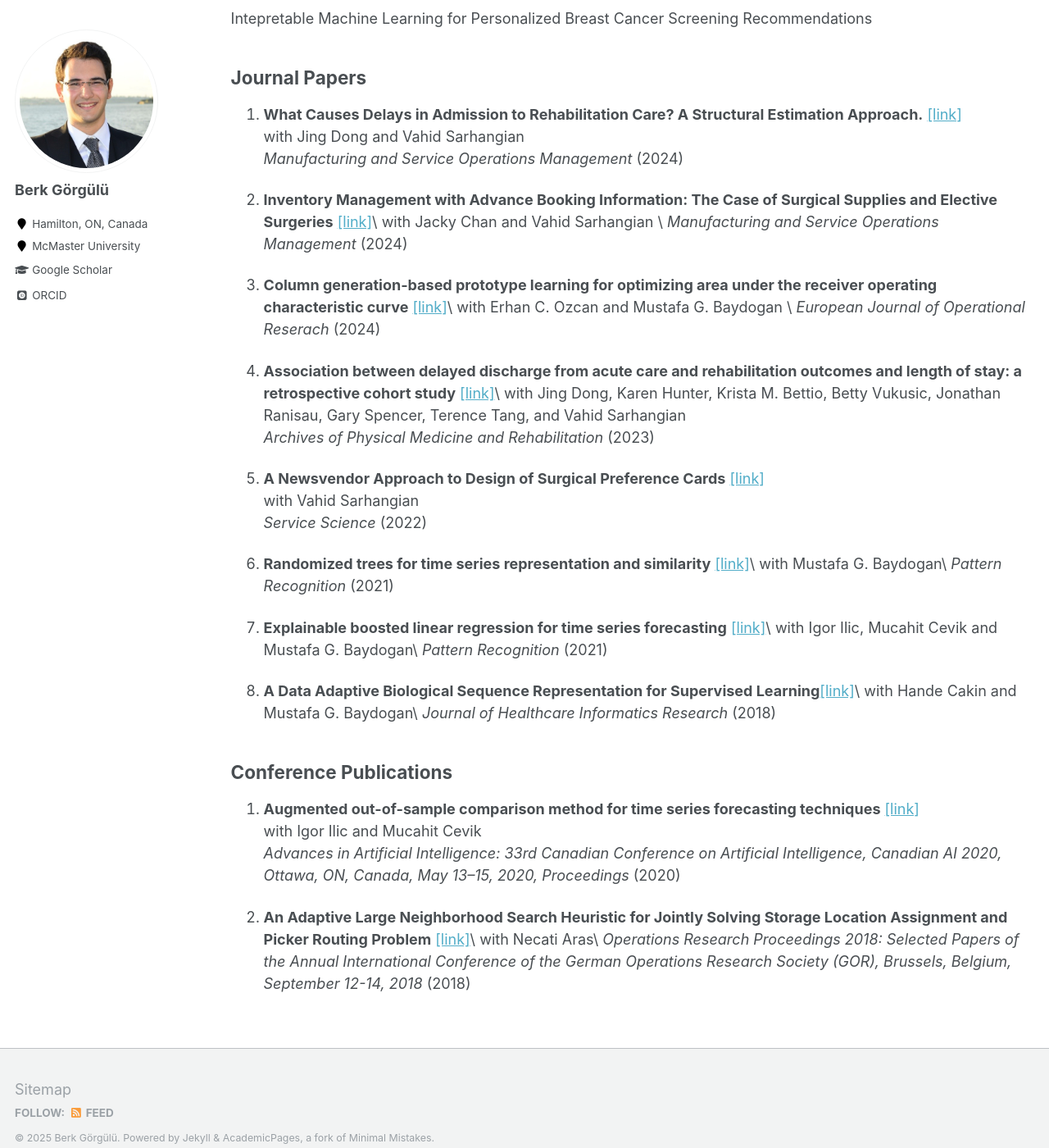
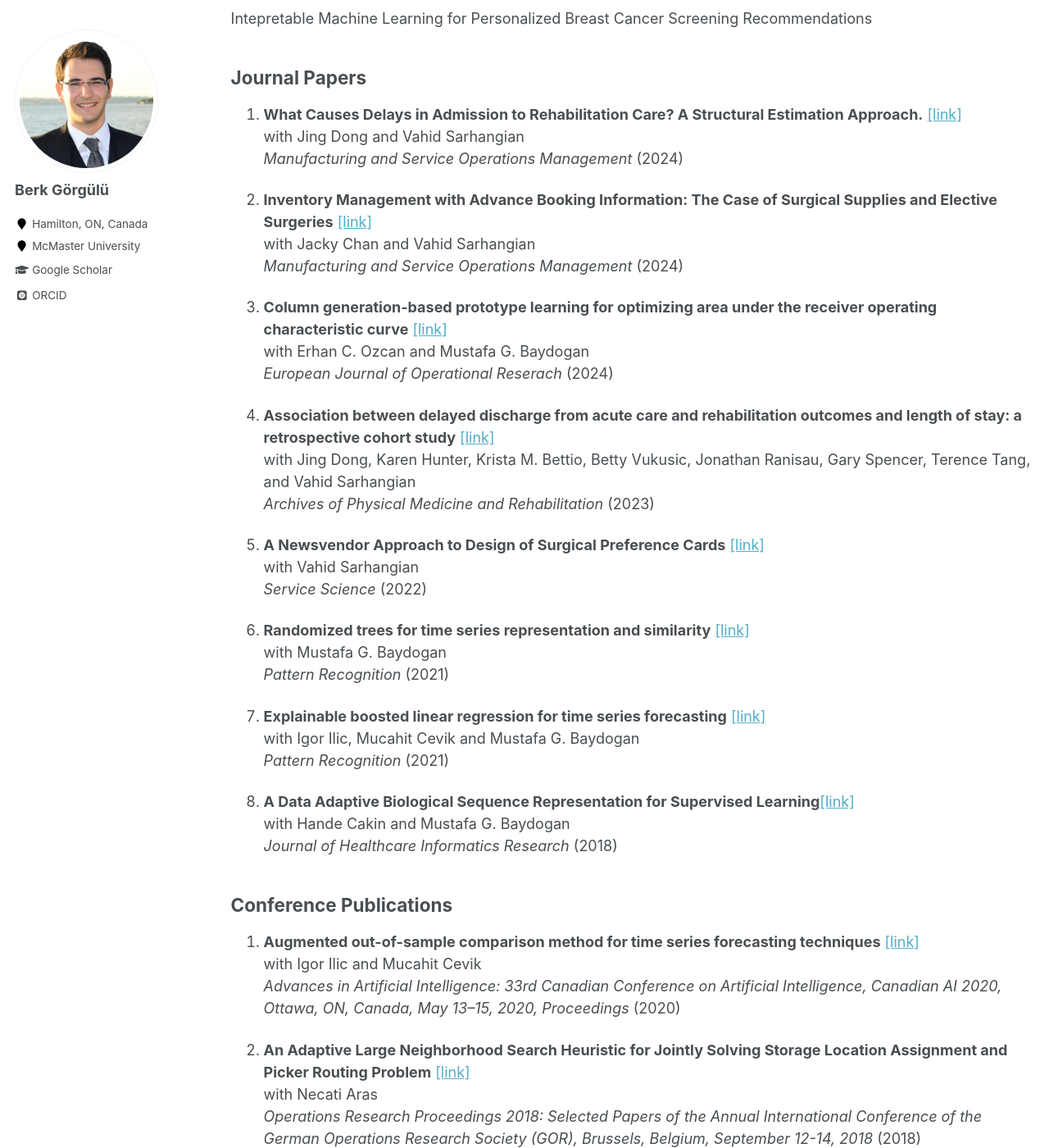
Before and after one commit to gorguluberk/gorguluberk.github.io, a Jekyll site: the page built from _pages/research.md, in a window 1280 px wide and 1400 px high, scrolled down 530 px. Shown: the whole window at 82% size. Built offline with Jekyll 4.4.1, drawn with Linux system fonts in a browser that asks for light colours; some web fonts are replaced; part of the change alters nothing that is shown.

```diff
--- a/_pages/research.md
+++ b/_pages/research.md
@@ -23,22 +23,33 @@ Intepretable Machine Learning for Personalized Breast Cancer Screening Recommend
 with Jing Dong and Vahid Sarhangian \
 *Manufacturing and Service Operations Management* (2024)
 
-2. **Inventory Management with Advance Booking Information: The Case of Surgical Supplies and Elective Surgeries** [[link]](https://pubsonline.informs.org/doi/10.1287/msom.2021.0063)\ with Jacky Chan and Vahid Sarhangian \ *Manufacturing and Service Operations Management* (2024)
+2. **Inventory Management with Advance Booking Information: The Case of Surgical Supplies and Elective Surgeries** [[link]](https://pubsonline.informs.org/doi/10.1287/msom.2021.0063)\
+with Jacky Chan and Vahid Sarhangian \
+*Manufacturing and Service Operations Management* (2024)
 
-4. **Column generation-based prototype learning for optimizing area under the receiver operating characteristic curve** [[link]](https://www.sciencedirect.com/science/article/pii/S0377221723008573)\ with Erhan C. Ozcan and Mustafa G. Baydogan \ *European Journal of Operational Reserach* (2024)
+4. **Column generation-based prototype learning for optimizing area under the receiver operating characteristic curve** [[link]](https://www.sciencedirect.com/science/article/pii/S0377221723008573)\
+with Erhan C. Ozcan and Mustafa G. Baydogan \
+*European Journal of Operational Reserach* (2024)
 
-5. **Association between delayed discharge from acute care and rehabilitation outcomes and length of stay: a retrospective cohort study** [[link]](https://www.archives-pmr.org/article/S0003-9993(22)00475-0/fulltext)\ with  Jing Dong, Karen Hunter, Krista M. Bettio, Betty Vukusic, Jonathan Ranisau, Gary Spencer, Terence Tang, and Vahid Sarhangian\
+6. **Association between delayed discharge from acute care and rehabilitation outcomes and length of stay: a retrospective cohort study** [[link]](https://www.archives-pmr.org/article/S0003-9993(22)00475-0/fulltext)\
+with  Jing Dong, Karen Hunter, Krista M. Bettio, Betty Vukusic, Jonathan Ranisau, Gary Spencer, Terence Tang, and Vahid Sarhangian\
 *Archives of Physical Medicine and Rehabilitation* (2023)
 
-7. **A Newsvendor Approach to Design of Surgical Preference Cards** [[link]](https://pubsonline.informs.org/doi/abs/10.1287/serv.2021.0298)\
+8. **A Newsvendor Approach to Design of Surgical Preference Cards** [[link]](https://pubsonline.informs.org/doi/abs/10.1287/serv.2021.0298)\
 with Vahid Sarhangian\
 *Service Science* (2022)
 
-8. **Randomized trees for time series representation and similarity** [[link]](https://www.sciencedirect.com/science/article/pii/S0031320321002843)\ with Mustafa G. Baydogan\ *Pattern Recognition* (2021)
+10. **Randomized trees for time series representation and similarity** [[link]](https://www.sciencedirect.com/science/article/pii/S0031320321002843)\
+with Mustafa G. Baydogan\
+*Pattern Recognition* (2021)
 
-9. **Explainable boosted linear regression for time series forecasting** [[link]](https://www.sciencedirect.com/science/article/pii/S0031320321003319)\ with Igor Ilic, Mucahit Cevik and Mustafa G. Baydogan\ *Pattern Recognition* (2021)
+12. **Explainable boosted linear regression for time series forecasting** [[link]](https://www.sciencedirect.com/science/article/pii/S0031320321003319)\
+with Igor Ilic, Mucahit Cevik and Mustafa G. Baydogan\
+*Pattern Recognition* (2021)
 
-10. **A Data Adaptive Biological Sequence Representation for Supervised Learning**[[link]](https://link.springer.com/article/10.1007/s41666-018-0038-5)\ with Hande Cakin and Mustafa G. Baydogan\ *Journal of Healthcare Informatics Research* (2018)
+14. **A Data Adaptive Biological Sequence Representation for Supervised Learning**[[link]](https://link.springer.com/article/10.1007/s41666-018-0038-5)\
+with Hande Cakin and Mustafa G. Baydogan\
+*Journal of Healthcare Informatics Research* (2018)
 
 
 ## Conference Publications
@@ -46,4 +57,6 @@ with Vahid Sarhangian\
 with Igor Ilic and Mucahit Cevik\
 *Advances in Artificial Intelligence: 33rd Canadian Conference on Artificial Intelligence, Canadian AI 2020, Ottawa, ON, Canada, May 13–15, 2020, Proceedings* (2020)
 
-2. **An Adaptive Large Neighborhood Search Heuristic for Jointly Solving Storage Location Assignment and Picker Routing Problem** [[link]](https://link.springer.com/chapter/10.1007/978-3-030-18500-8_38)\ with Necati Aras\ *Operations Research Proceedings 2018: Selected Papers of the Annual International Conference of the German Operations Research Society (GOR), Brussels, Belgium, September 12-14, 2018* (2018)
+2. **An Adaptive Large Neighborhood Search Heuristic for Jointly Solving Storage Location Assignment and Picker Routing Problem** [[link]](https://link.springer.com/chapter/10.1007/978-3-030-18500-8_38)\
+with Necati Aras\
+*Operations Research Proceedings 2018: Selected Papers of the Annual International Conference of the German Operations Research Society (GOR), Brussels, Belgium, September 12-14, 2018* (2018)
```
